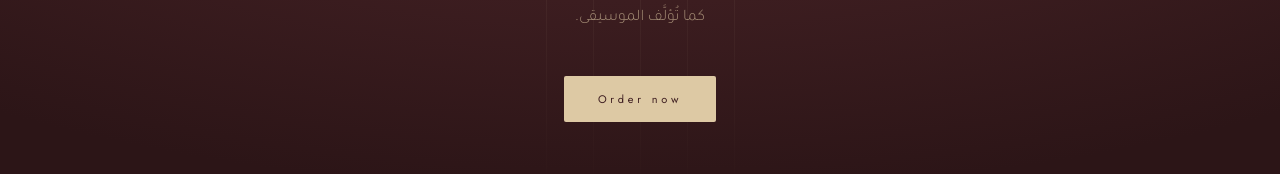
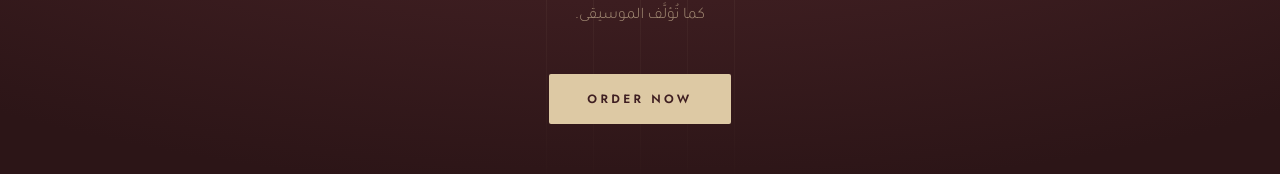
Before and after one commit to ahmedzyoud9-hash/piano-sweets, a Next.js app: page / in a window 1280 px wide. Shown: the part 590-764 px from the top of the page. Built offline with nearby package versions, Linux system fonts and the light colour scheme; no server answers.

Commit message:
Style hero CTA: bold uppercase for mixed-case labels like Order now
Co-Authored-By: Claude Opus 4.8 <noreply@anthropic.com>
Claude-Session: https://claude.ai/code/session_012RjNrfGtx38RZKV5L8J6Sx

```diff
--- a/app/layout.tsx
+++ b/app/layout.tsx
@@ -12,7 +12,7 @@ const cormorant = Cormorant_Garamond({
 
 const jost = Jost({
   subsets: ["latin"],
-  weight: ["300", "400", "500"],
+  weight: ["300", "400", "500", "600", "700"],
   variable: "--font-jost",
   display: "swap",
 });
--- a/components/Hero.module.css
+++ b/components/Hero.module.css
@@ -99,11 +99,13 @@
 .cta {
   margin-top: 42px;
   font-family: var(--font-jost);
-  font-size: 11px;
-  letter-spacing: 0.34em;
+  font-size: 12px;
+  font-weight: 600;
+  text-transform: uppercase;
+  letter-spacing: 0.28em;
   color: var(--burgundy);
   background: var(--champagne);
-  padding: 15px 34px;
+  padding: 16px 38px;
   text-decoration: none;
   border-radius: 2px;
   transition: transform 0.35s, background 0.35s;
```
